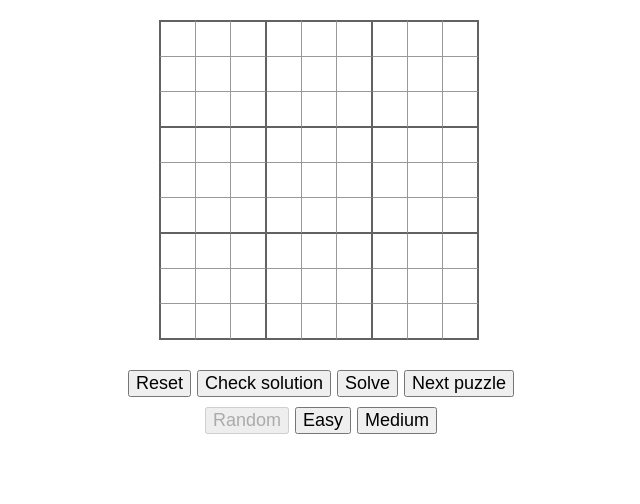
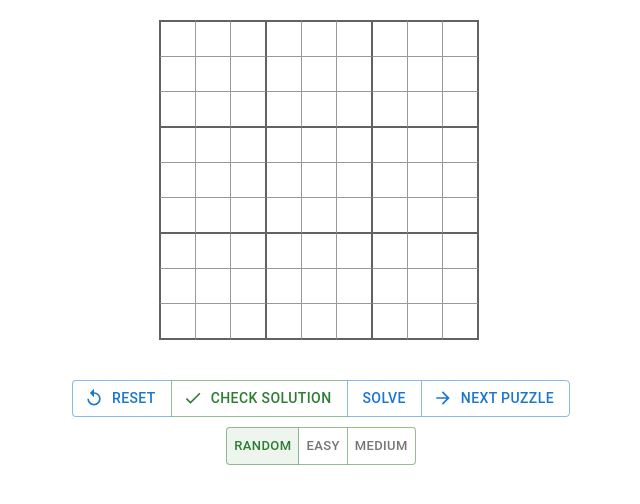
Before and after one commit to thefrankler/test, a React (Create React App) app in the folder webApp/: page / in a window 1280 px wide. Shown: the top 504 px of the page, without its empty margins (319-959 px from the left). Built offline with nearby package versions, Linux system fonts and the light colour scheme; no server answers.

Commit message:
Mui and emotion styling

```diff
--- a/webApp/package.json
+++ b/webApp/package.json
@@ -4,6 +4,11 @@
   "private": true,
   "dependencies": {
     "@apollo/client": "^3.7.1",
+    "@emotion/react": "^11.10.6",
+    "@emotion/styled": "^11.10.6",
+    "@mui/icons-material": "^5.11.9",
+    "@mui/material": "^5.11.10",
+    "@mui/system": "^5.11.9",
     "@reduxjs/toolkit": "^1.9.2",
     "@types/node": "^18.11.9",
     "@types/react": "^18.0.25",
--- a/webApp/src/cell.tsx
+++ b/webApp/src/cell.tsx
@@ -9,7 +9,7 @@ type CellProps = {
     handleCellChange: (row: Digit, column: Digit, value: Digit | undefined) => void
 };
 
-function Cell(props: CellProps) {
+const Cell = (props: CellProps) => {
     const {
         row, column, value, disabled, handleCellChange,
     } = props;
--- a/webApp/src/game.tsx
+++ b/webApp/src/game.tsx
@@ -8,8 +8,15 @@ import {Grid} from "./grid";
 import {ApiSudokuToSudoku} from "./util/ApiMappings";
 import {useAppDispatch, useAppSelector} from "./store/hooks";
 import {setCurrentGridDispatcher, setCurrentPuzzleDispatcher} from "./store/sudokuSlice";
+import {Button, ButtonGroup, ToggleButton, ToggleButtonGroup} from "@mui/material";
+import ReplayIcon from '@mui/icons-material/Replay';
+import DoneIcon from '@mui/icons-material/Done';
+import ArrowForwardIcon from '@mui/icons-material/ArrowForward';
+/* eslint-disable react/react-in-jsx-scope -- Unaware of jsxImportSource */
+/** @jsxImportSource @emotion/react */
+import {css} from '@emotion/react';
 
-function Game({}) {
+const Game = () => {
     const dispatch = useAppDispatch();
     const {currentPuzzle, currentGrid} = useAppSelector((state) => state.sudoku.value);
     const setCurrentPuzzle = (puzzle: Sudoku) => dispatch(setCurrentPuzzleDispatcher(puzzle));
@@ -130,9 +137,17 @@ function Game({}) {
     const difficultyButtons: JSX.Element[] = [];
     Object.values(Difficulty).forEach((difficultyValue, i) => {
         difficultyButtons.push(
-            <button key={i} disabled={difficultyValue === difficulty} onClick={() => setDifficulty(difficultyValue)}>
+            <ToggleButton key={i} value={difficultyValue}
+                          disabled={difficultyValue === difficulty}
+                          css={css`
+                            border: 1px solid rgba(46, 125, 50, 0.5);
+
+                            &.Mui-disabled {
+                              border: 1px solid rgba(46, 125, 50, 0.5);
+                            }
+                          `}>
                 {difficultyValue}
-            </button>,
+            </ToggleButton>,
         );
     });
 
@@ -156,23 +171,22 @@ function Game({}) {
 
             <div className="game-info">
 
-                <div className="puzzle-controls">
-                    <button onClick={reset}>
-                        Reset
-                    </button>
-                    <button onClick={checkSolution}>
-                        Check solution
-                    </button>
-                    <button onClick={solve}>
-                        Solve
-                    </button>
-                    <button onClick={nextPuzzle}>
-                        Next puzzle
-                    </button>
-                </div>
+                <ButtonGroup className="puzzle-controls" variant="outlined" aria-label="outlined primary button group">
+                    <Button onClick={reset} startIcon={<ReplayIcon/>}>Reset</Button>
+                    <Button color="success" onClick={checkSolution} startIcon={<DoneIcon/>}>Check solution</Button>
+                    <Button onClick={solve}>Solve</Button>
+                    <Button onClick={nextPuzzle} startIcon={<ArrowForwardIcon/>}>Next puzzle</Button>
+                </ButtonGroup>
 
                 <div className="difficulty-controls">
-                    {difficultyButtons}
+                    <ToggleButtonGroup value={difficulty}
+                                       exclusive
+                                       onChange={(
+                                           event: React.MouseEvent<HTMLElement>,
+                                           newDifficulty: Difficulty) => setDifficulty(newDifficulty)}
+                                       aria-label="text difficulty" size="small" color="success">
+                        {difficultyButtons}
+                    </ToggleButtonGroup>
                 </div>
 
                 <div className={`message ${message.error ? 'error' : ''}`}>
--- a/webApp/src/grid.tsx
+++ b/webApp/src/grid.tsx
@@ -8,7 +8,7 @@ type GridProps = {
     handleCellChange: (row: Digit, column: Digit, value: Digit | undefined) => void
 };
 
-export function Grid(props: GridProps) {
+export const Grid = (props: GridProps) => {
     const {grid, puzzle, handleCellChange} = props;
 
     const renderCell = (row: Digit, column: Digit, value: Digit, disabled: boolean) => (
--- a/webApp/tsconfig.json
+++ b/webApp/tsconfig.json
@@ -2,6 +2,7 @@
   "compilerOptions": {
     "target": "es2016",
     "jsx": "preserve",
+    "jsxImportSource": "@emotion/react",
     "module": "esnext",
     "esModuleInterop": true,
     "forceConsistentCasingInFileNames": true,
```
Also changed, not shown: webApp/src/index.css (indentation only), 1 other file (tests, documents, lock files or other folders).
